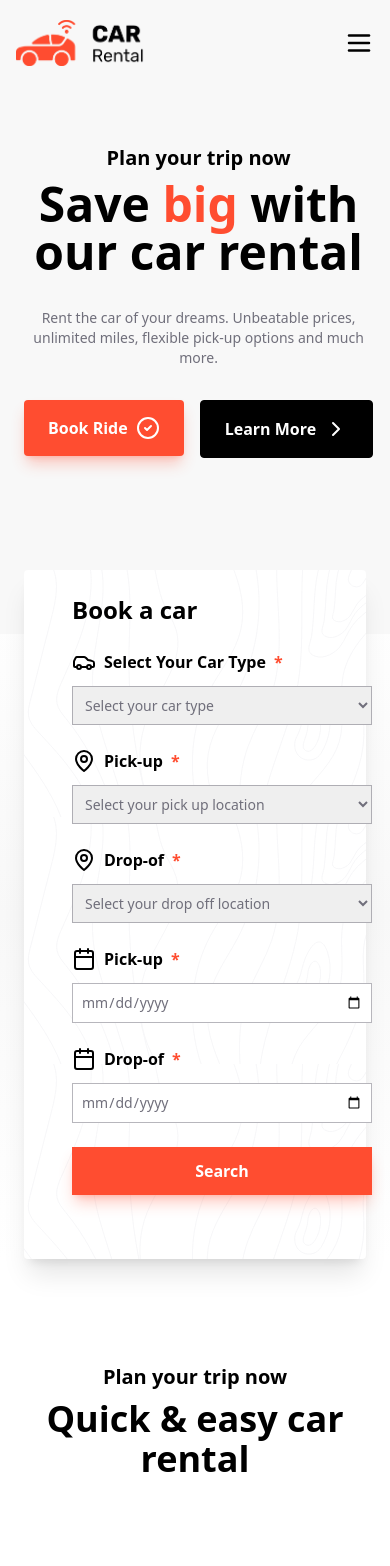
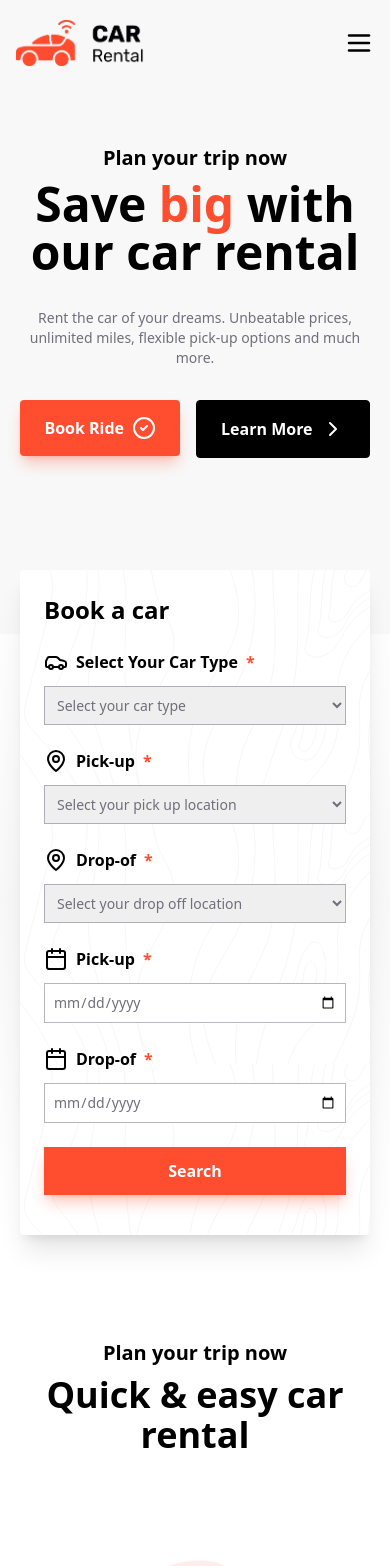
Before and after one commit to hassanshah0900/Car-Rental, a React (Vite) app: page / in a window 390 px wide. Shown: the top 1566 px of the page. Built offline with nearby package versions, Linux system fonts and the light colour scheme.

Commit message:
fix overflow bug

```diff
--- a/src/components/BookingForm.tsx
+++ b/src/components/BookingForm.tsx
@@ -74,7 +74,7 @@ function BookingForm() {
       className="bg-gradient-to-b from-transparent via-background -translate-y-16  md:-translate-y-28"
     >
       <Container>
-        <Container className="bg-white bg-[url('../../public/backgrounds/wood-bg.png')] rounded shadow-xl px-12 pt-6 pb-16">
+        <Container className="bg-white bg-[url('../../public/backgrounds/wood-bg.png')] p-6 pb-10 rounded shadow-xl md:px-12 md:pt-6 md:pb-16">
           {isFormSubmitted && (
             <p className="text-green-700 mb-3">
               The Form has been Submitted successfully
@@ -87,7 +87,7 @@ function BookingForm() {
               dialogRef.current?.showModal();
               setFormValues(data);
             })}
-            className="grid grid-cols-[repeat(auto-fill,minmax(300px,1fr))] gap-6 items-start"
+            className="grid grid-cols-1  md:grid-cols-[repeat(auto-fill,minmax(300px,1fr))] gap-6 items-start"
           >
             <div>
               <label className="flex items-center gap-2 font-bold">
--- a/src/components/Container.tsx
+++ b/src/components/Container.tsx
@@ -6,7 +6,7 @@ function Container({ className, ...props }: Props) {
   return (
     <div
       {...props}
-      className={twMerge(`max-w-[1200px] m-auto px-6`, className)}
+      className={twMerge(`max-w-[1200px] m-auto px-5`, className)}
     ></div>
   );
 }
--- a/src/sections/HeroSection.tsx
+++ b/src/sections/HeroSection.tsx
@@ -18,7 +18,7 @@ function HeroSection() {
             Rent the car of your dreams. Unbeatable prices, unlimited miles,
             flexible pick-up options and much more.
           </BodyText>
-          <div className="flex justify-center md:justify-start gap-4">
+          <div className="flex justify-center md:justify-start gap-4 flex-wrap">
             <a href="#booking-form">
               <Button className="py-4" variant="icon">
                 Book Ride
--- a/src/sections/MobileAppSection.tsx
+++ b/src/sections/MobileAppSection.tsx
@@ -16,7 +16,7 @@ function MobileAppSection() {
             order event music. Incommode so intention defective at convinced.
             Led income months itself and houses you.
           </BodyText>
-          <div className="flex gap-8 max-md:justify-center">
+          <div className="flex flex-wrap gap-8 max-md:justify-center">
             <img
               className="w-48 cursor-pointer"
               src={googleStore}
```
